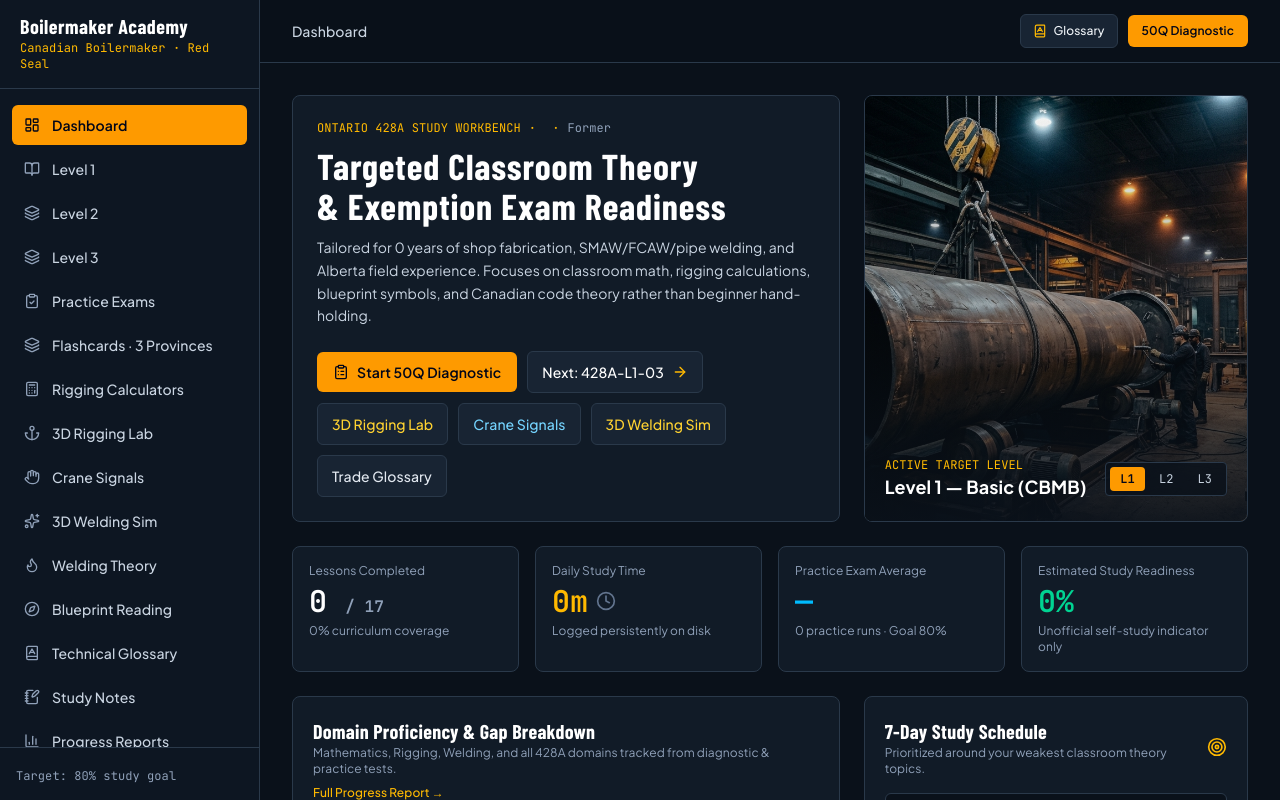
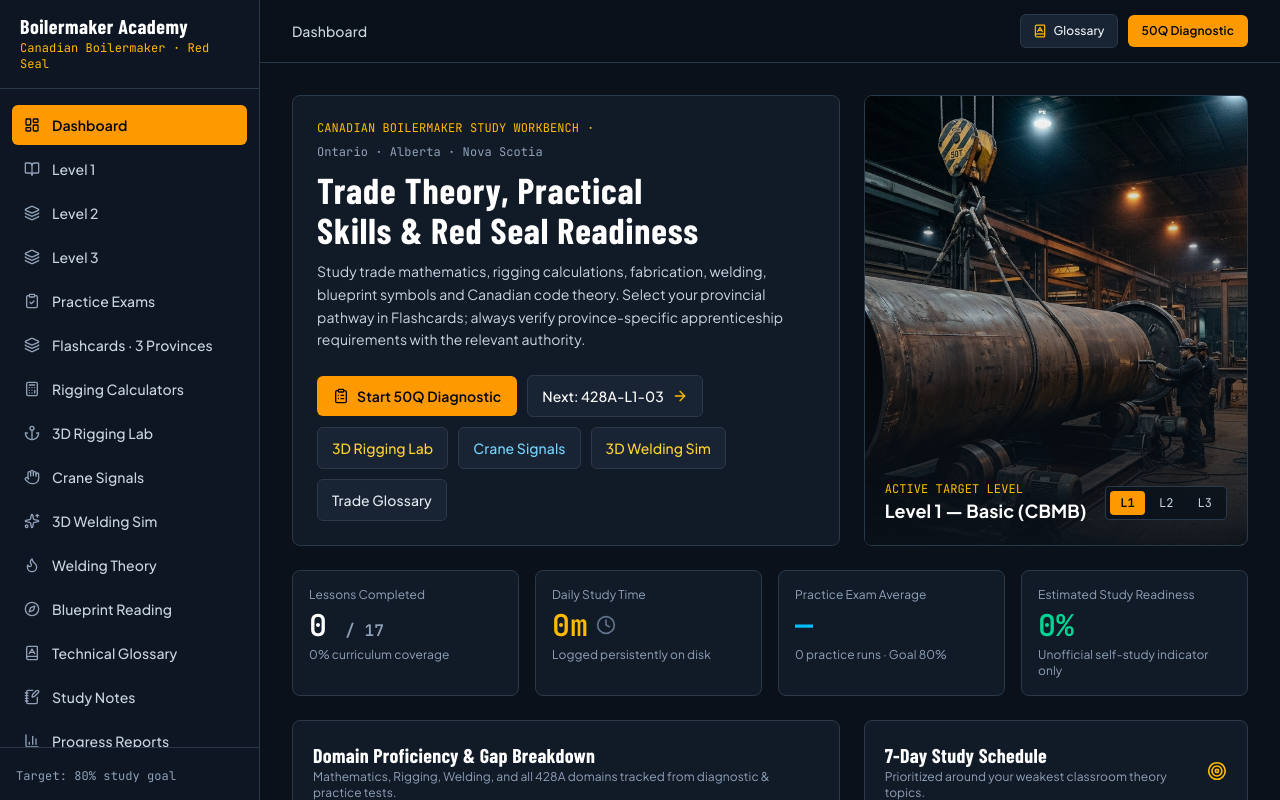
Before and after one commit to bettertimesahead475-commits/Boilermaker-Academy, a React (Vite) app: page / in a window 1280 px wide. Shown: the top 800 px of the page. Built offline with nearby package versions, Linux system fonts and the light colour scheme.

Commit message:
fix: make Academy dashboard national and bundle hero image correctly

```diff
--- a/src/components/StudyDashboard.tsx
+++ b/src/components/StudyDashboard.tsx
@@ -1,4 +1,5 @@
 import React, { useState } from 'react';
+import heroShopImage from '../assets/images/hero_boilermaker_shop_1794687590238.jpg';
 import {
   AlertCircle,
   ArrowRight,
@@ -59,17 +60,16 @@ export const StudyDashboard: React.FC<StudyDashboardProps> = ({
         <div className="lg:col-span-7 bg-[#111B27] border border-[#2A394A] rounded-lg p-6 flex flex-col justify-between space-y-5">
           <div className="space-y-2.5">
             <div className="flex flex-wrap items-center gap-2 text-xs font-mono text-amber-400">
-              <span>ONTARIO 428A STUDY WORKBENCH</span>
+              <span>CANADIAN BOILERMAKER STUDY WORKBENCH</span>
               <span aria-hidden="true">·</span>
-              <span className="text-slate-400">{progress.profile.currentLocal}</span>
-              <span aria-hidden="true">·</span>
-              <span className="text-slate-400">Former {progress.profile.previousLocal}</span>
+              <span className="text-slate-400">Ontario · Alberta · Nova Scotia</span>
+
             </div>
             <h1 className="text-3xl sm:text-4xl font-bold text-white tracking-wide text-balance">
-              Targeted Classroom Theory & Exemption Exam Readiness
+              Trade Theory, Practical Skills & Red Seal Readiness
             </h1>
             <p className="text-sm text-slate-300 leading-relaxed max-w-2xl">
-              Tailored for {progress.profile.yearsShopExperience} years of shop fabrication, SMAW/FCAW/pipe welding, and Alberta field experience. Focuses on classroom math, rigging calculations, blueprint symbols, and Canadian code theory rather than beginner hand-holding.
+              Study trade mathematics, rigging calculations, fabrication, welding, blueprint symbols and Canadian code theory. Select your provincial pathway in Flashcards; always verify province-specific apprenticeship requirements with the relevant authority.
             </p>
           </div>
 
@@ -125,7 +125,7 @@ export const StudyDashboard: React.FC<StudyDashboardProps> = ({
         <div className="lg:col-span-5 bg-[#111B27] border border-[#2A394A] rounded-lg overflow-hidden relative min-h-[220px]">
           {!imgError ? (
             <img
-              src="/src/assets/images/hero_boilermaker_shop_1794687590238.jpg"
+              src={heroShopImage}
               alt="Industrial boilermaker shop with cylindrical pressure vessel on turning rolls and 50T overhead rigging"
               referrerPolicy="no-referrer"
               onError={() => setImgError(true)}
@@ -133,8 +133,8 @@ export const StudyDashboard: React.FC<StudyDashboardProps> = ({
             />
           ) : (
             <div className="w-full h-full bg-gradient-to-br from-[#0F1B2B] to-[#1A283A] flex flex-col items-center justify-center p-6 text-center">
-              <p className="font-mono text-xs text-amber-400">428A · CONSTRUCTION BOILERMAKER</p>
-              <p className="text-lg font-bold text-white mt-1">Ontario Exemption & Red Seal Prep</p>
+              <p className="font-mono text-xs text-amber-400">BOILERMAKER · RED SEAL</p>
+              <p className="text-lg font-bold text-white mt-1">Canadian Trade Preparation</p>
             </div>
           )}
           <div className="absolute inset-0 bg-gradient-to-t from-[#0A111A]/95 via-[#0A111A]/35 to-transparent flex flex-col justify-end p-5">
```
